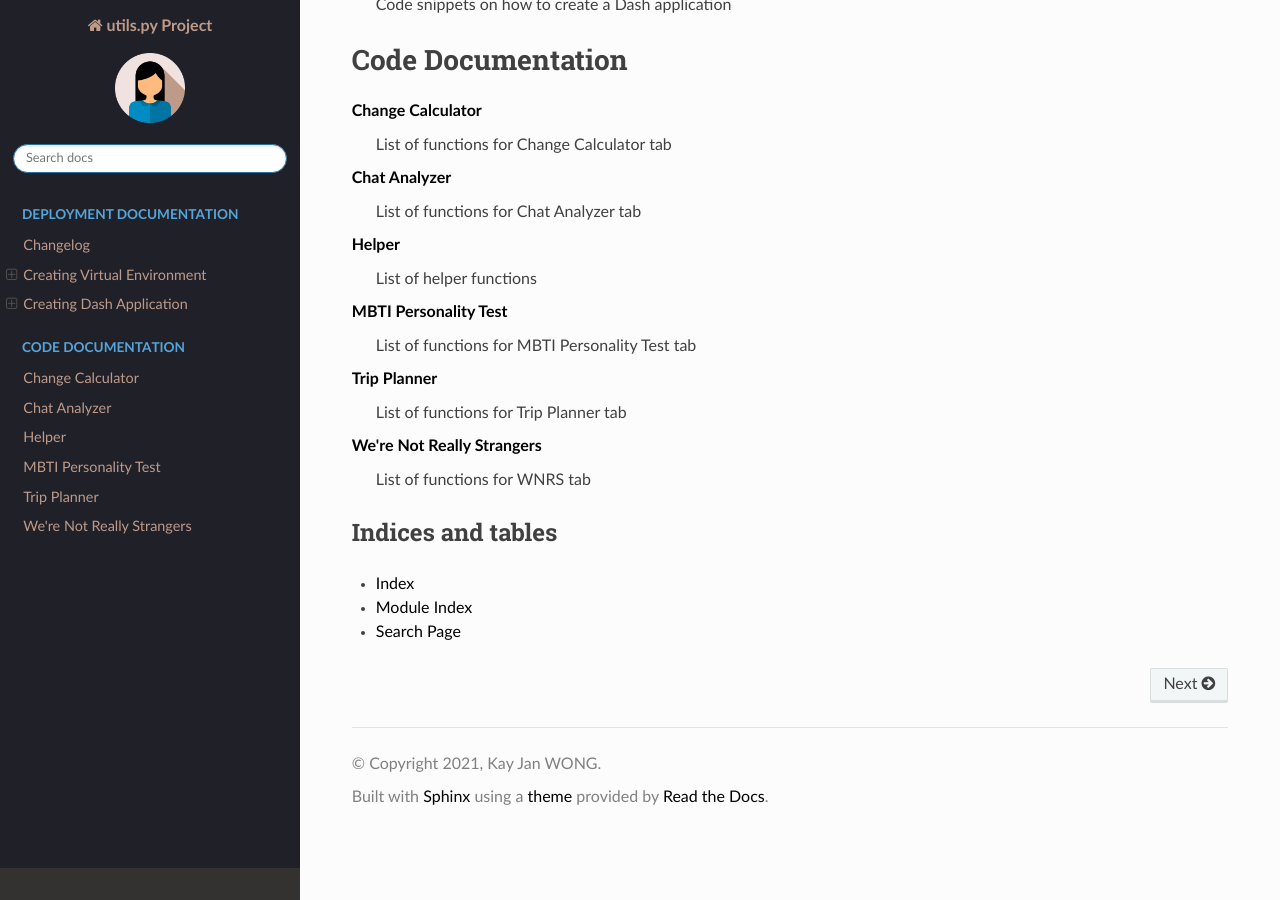
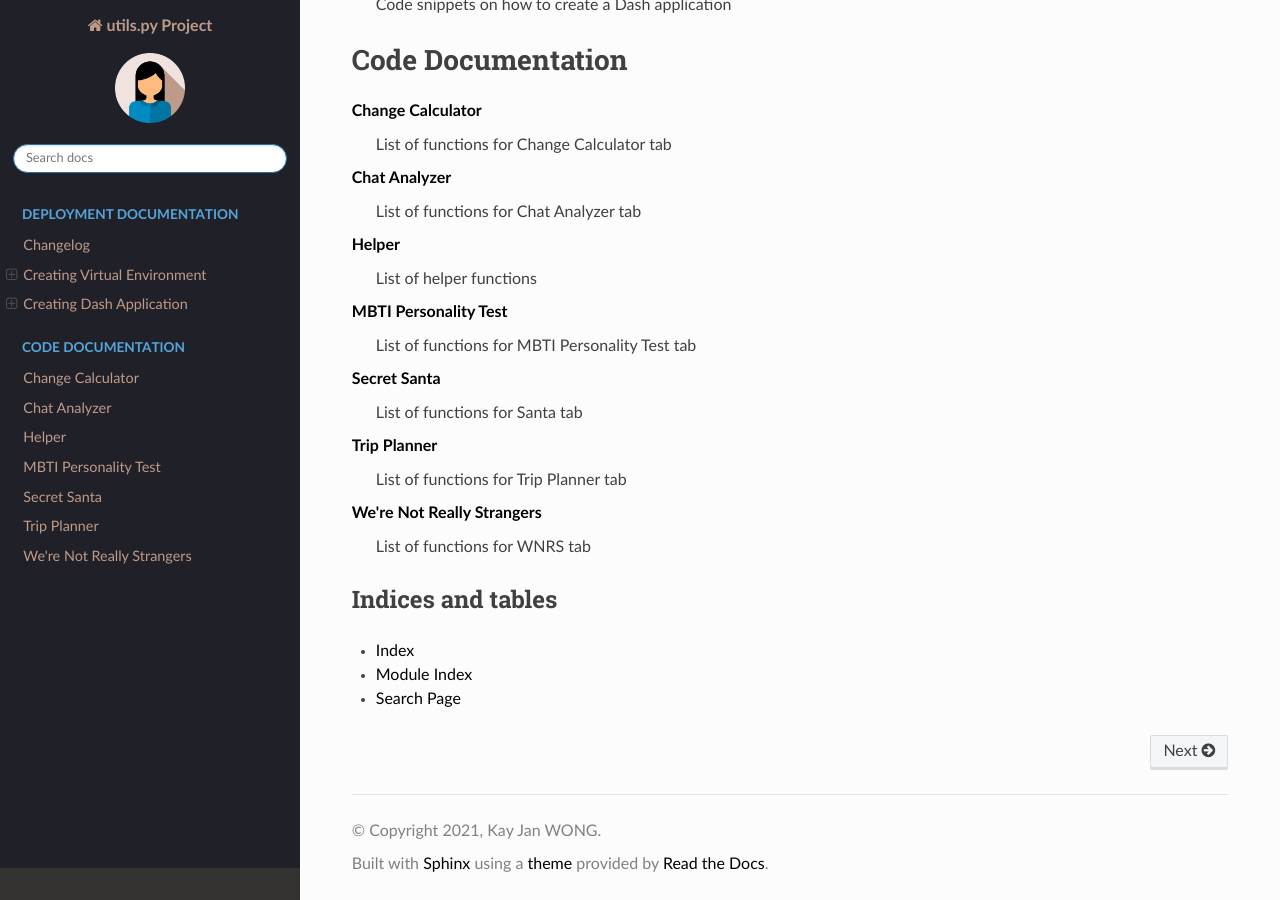
Before and after one commit to kayjanw/test-app, a Sphinx documentation site: the page built from docs/source/index.rst, in a window 1280 px wide and 900 px high, scrolled down 1507 px. Built offline with Sphinx 7.4.7 and the Read the Docs theme 2.0.0, drawn with Linux system fonts in a browser that asks for light colours.

Commit message:
sphinx documentation for santa tab

```diff
--- /dev/null
+++ b/docs/source/components/santa.rst
@@ -0,0 +1,5 @@
+Secret Santa
+--------------------------
+
+.. autoclass:: components.santa.Santa
+   :members:
--- a/docs/source/deploy/changelog.rst
+++ b/docs/source/deploy/changelog.rst
@@ -7,6 +7,7 @@ Changelog
 ========== =====================================================
 Date       Changes
 ========== =====================================================
+2021-12-14 Added Santa tab
 2021-08-31 Added Contact Me tab, enable email function
 2021-08-12 Added WNRS tab
 2021-07-24 Added tensorflow models in MBTI Personality Test tab
--- a/docs/source/index.rst
+++ b/docs/source/index.rst
@@ -38,6 +38,7 @@ Code Documentation
    components/chat
    components/helper
    components/mbti
+   components/santa
    components/trip-planner
    components/wnrs
 
@@ -53,6 +54,9 @@ Code Documentation
 :doc:`components/mbti`
     List of functions for MBTI Personality Test tab
 
+:doc:`components/santa`
+    List of functions for Santa tab
+
 :doc:`components/trip-planner`
     List of functions for Trip Planner tab
 
```
